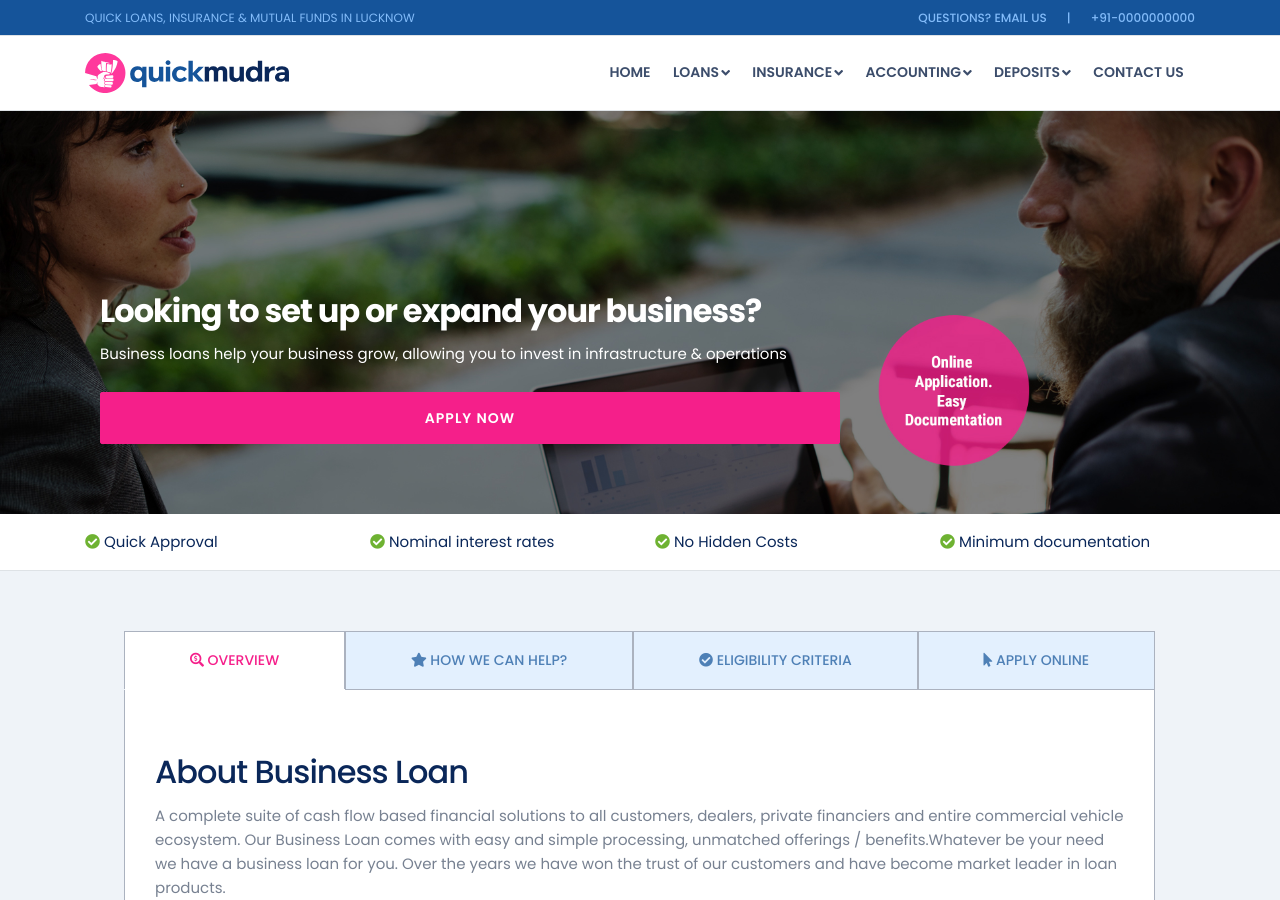
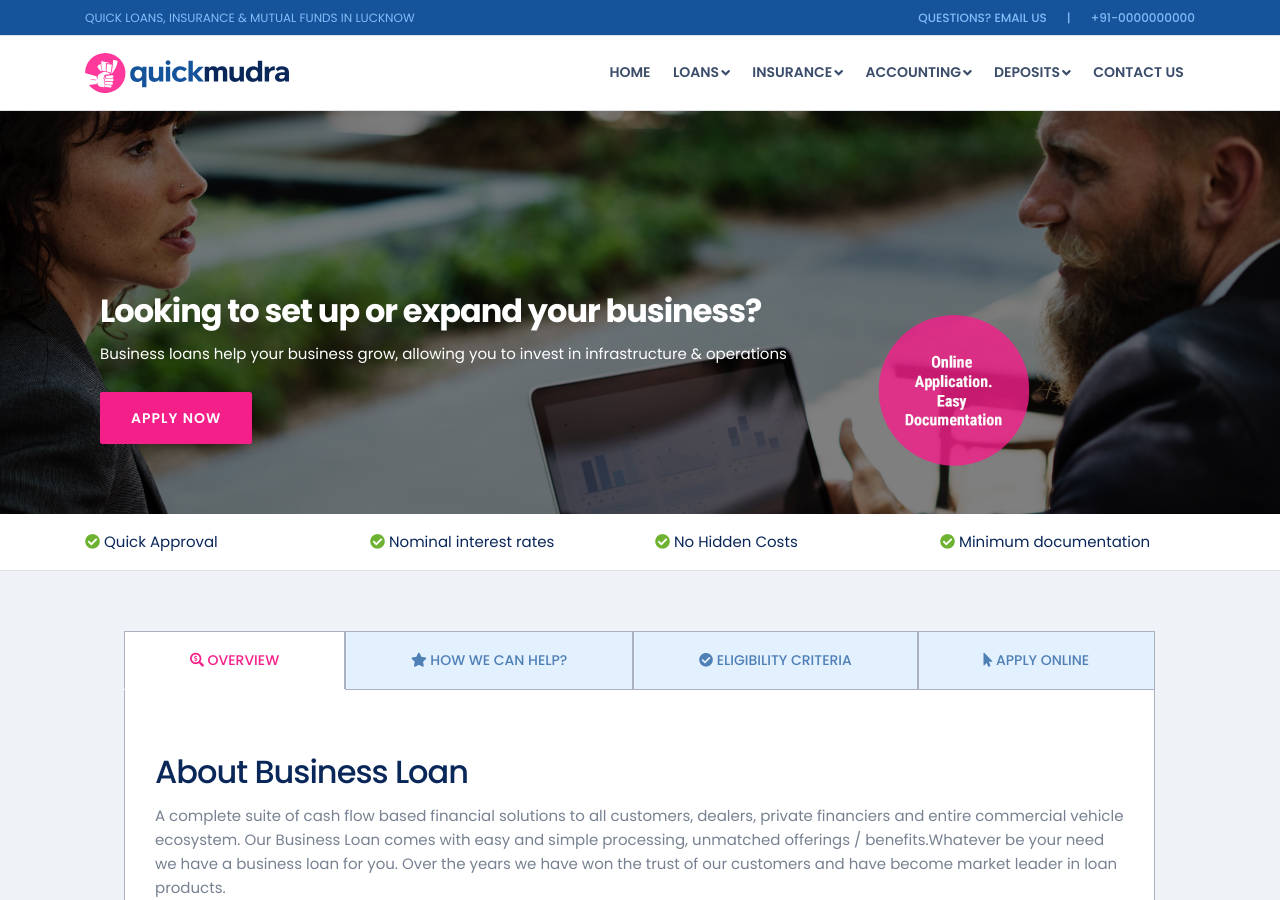
Before and after one commit to jaswinder-singh/creditme, a Jekyll site: the page built from pages/business-loan.html, in a window 1280 px wide and 900 px high. Built offline with Jekyll 4.4.1, drawn with Linux system fonts in a browser that asks for light colours; nearby versions of some CDN libraries.

Commit message:
Update business-loan.html

```diff
--- a/pages/business-loan.html
+++ b/pages/business-loan.html
@@ -15,7 +15,7 @@ permalink: /business-loan
                         <!-- slider-captions -->
                         <h1 class="slider-title">Looking to set up or expand your business?</h1>
                         <p class="slider-text d-none d-xl-block d-lg-block d-md-block">Business loans help your business grow, allowing you to invest in infrastructure & operations</p>
-                        <a href="{{ site.url }}/apply-now" class="btn btn-secondary d-none d-sm-block">Apply Now</a>
+                        <div class="d-none d-sm-block"><a href="{{ site.url }}/apply-now" class="btn btn-secondary">Apply Now</a></div>
                     </div>
                 </div>
             </div>
```
